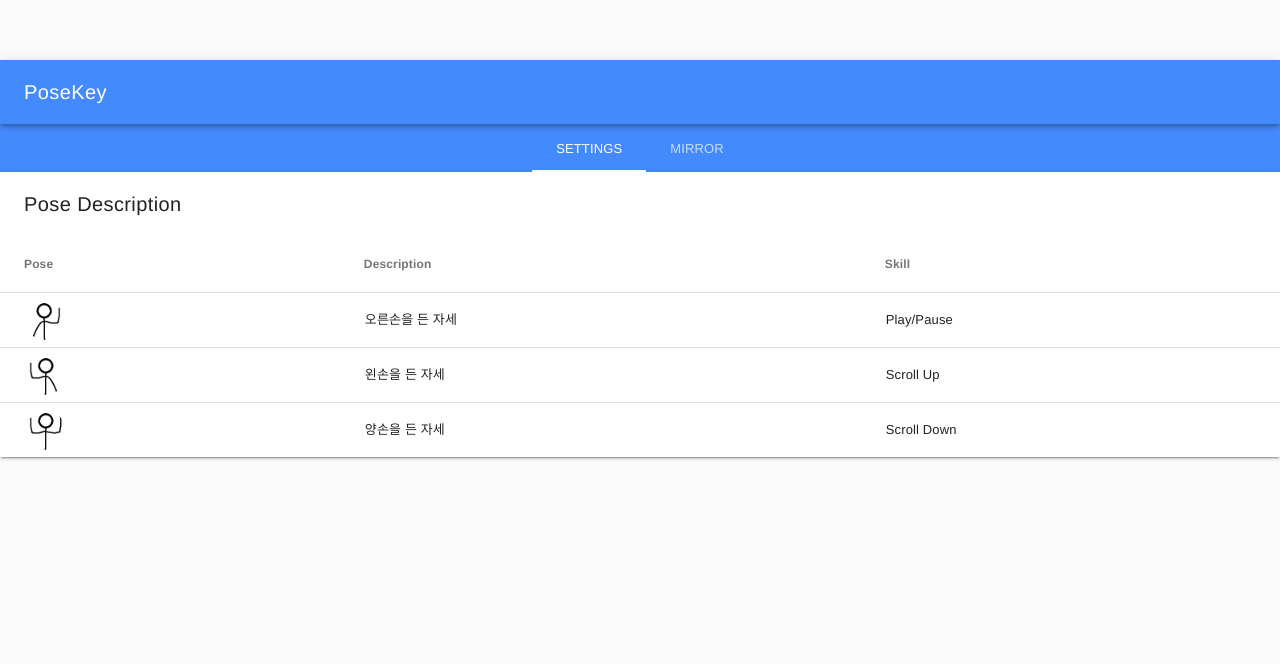
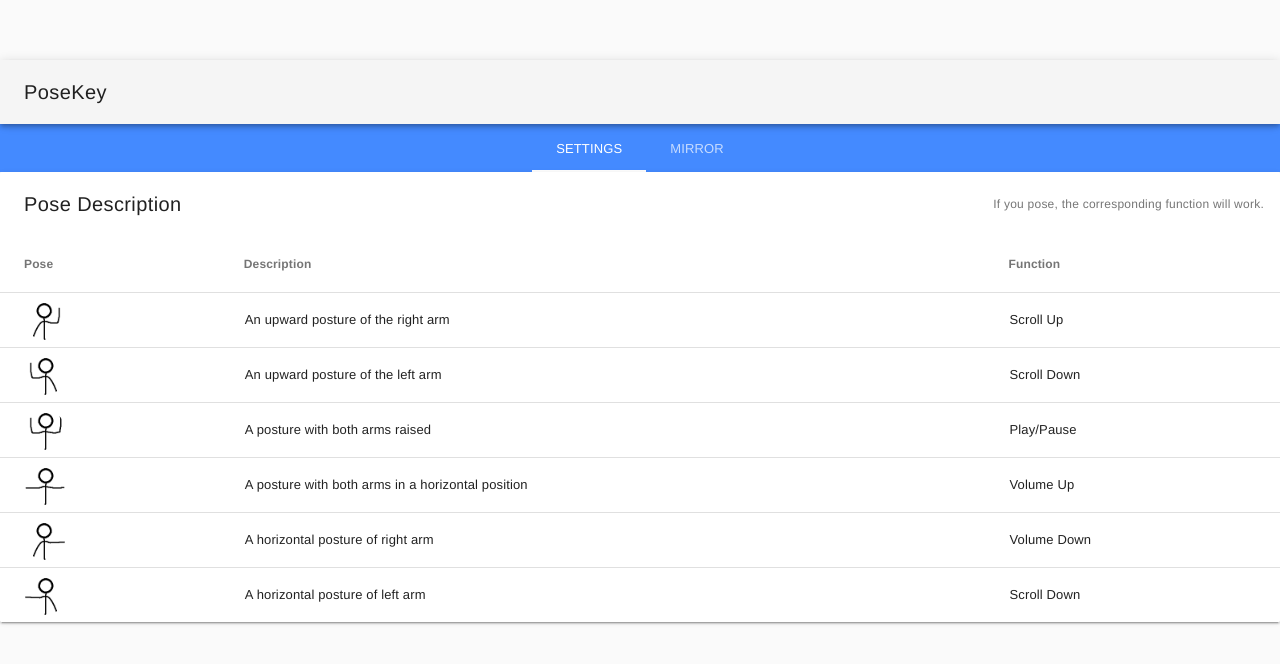
Before and after one commit to PoseKey/youtube, a Vue app: page / in a window 1280 px wide. Shown: the top 664 px of the page. Built offline with nearby package versions, Linux system fonts and the light colour scheme.

Commit message:
update setting component

```diff
--- a/src/App.vue
+++ b/src/App.vue
@@ -1,6 +1,6 @@
 <template>
   <div id="app">
-    <md-toolbar class="md-primary">
+    <md-toolbar>
       <h1 class="md-title">PoseKey</h1>
     </md-toolbar>
 
--- a/src/components/Setting.vue
+++ b/src/components/Setting.vue
@@ -27,13 +27,14 @@
 
     <md-table md-card>
       <md-table-toolbar>
-        <h1 class="md-title">Pose Description</h1>
+        <p class="md-title">Pose Description</p>
+        <p class="md-caption">If you pose, the corresponding function will work.</p>
       </md-table-toolbar>
 
       <md-table-row>
         <md-table-head>Pose</md-table-head>
         <md-table-head>Description</md-table-head>
-        <md-table-head>Skill</md-table-head>
+        <md-table-head>Function</md-table-head>
       </md-table-row>
 
       <md-table-row>
@@ -42,30 +43,62 @@
             <img src="../assets/pose1.png" alt="Pose1">
           </md-avatar>
         </md-table-cell>
-        <md-table-cell>오른손을 든 자세</md-table-cell>
+        <md-table-cell>An upward posture of the right arm</md-table-cell>
+        <md-table-cell>Scroll Up</md-table-cell>
+      </md-table-row>
+
+      <md-table-row>
+        <md-table-cell>
+          <md-avatar>
+            <img src="../assets/pose2.png" alt="Pose2">
+          </md-avatar>
+        </md-table-cell>
+        <md-table-cell>An upward posture of the left arm</md-table-cell>
+        <md-table-cell>Scroll Down</md-table-cell>
+      </md-table-row>
+
+      <md-table-row>
+        <md-table-cell>
+          <md-avatar>
+            <img src="../assets/pose3.png" alt="Pose3">
+          </md-avatar>
+        </md-table-cell>
+        <md-table-cell>A posture with both arms raised</md-table-cell>
         <md-table-cell>Play/Pause</md-table-cell>
       </md-table-row>
 
       <md-table-row>
         <md-table-cell>
           <md-avatar>
-            <img src="../assets/pose2.png" alt="Pose1">
+            <img src="../assets/pose4.png" alt="Pose4">
           </md-avatar>
         </md-table-cell>
-        <md-table-cell>왼손을 든 자세</md-table-cell>
-        <md-table-cell>Scroll Up</md-table-cell>
+        <md-table-cell>A posture with both arms in a horizontal position</md-table-cell>
+        <md-table-cell>Volume Up</md-table-cell>
       </md-table-row>
 
       <md-table-row>
         <md-table-cell>
           <md-avatar>
-            <img src="../assets/pose3.png" alt="Pose1">
+            <img src="../assets/pose5.png" alt="Pose5">
           </md-avatar>
         </md-table-cell>
-        <md-table-cell>양손을 든 자세</md-table-cell>
+        <md-table-cell>A horizontal posture of right arm</md-table-cell>
+        <md-table-cell>Volume Down</md-table-cell>
+      </md-table-row>
+
+      <md-table-row>
+        <md-table-cell>
+          <md-avatar>
+            <img src="../assets/pose6.png" alt="Pose6">
+          </md-avatar>
+        </md-table-cell>
+        <md-table-cell>A horizontal posture of left arm</md-table-cell>
         <md-table-cell>Scroll Down</md-table-cell>
       </md-table-row>
     </md-table>
+
+
 
   </div>
 </template>
```
Also changed, not shown: src/components/Mirror.vue (line endings or trailing spaces).
